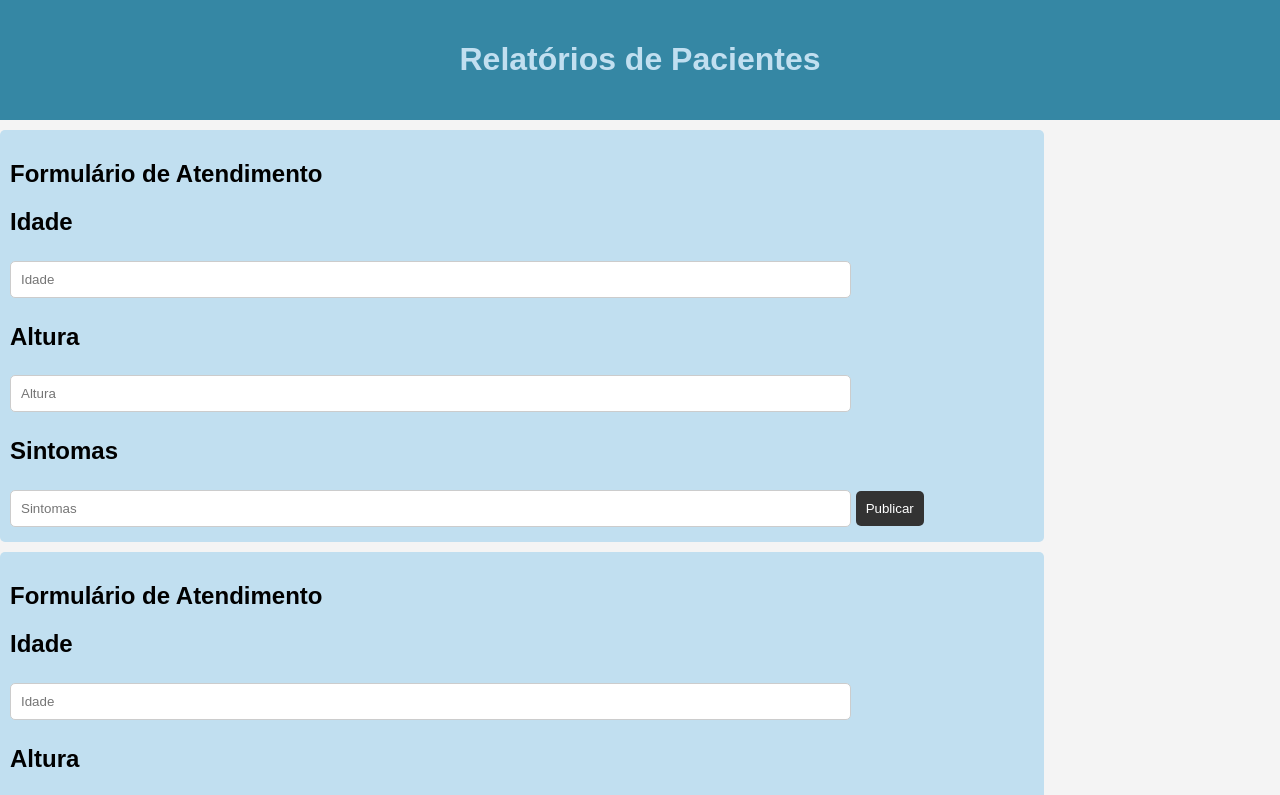
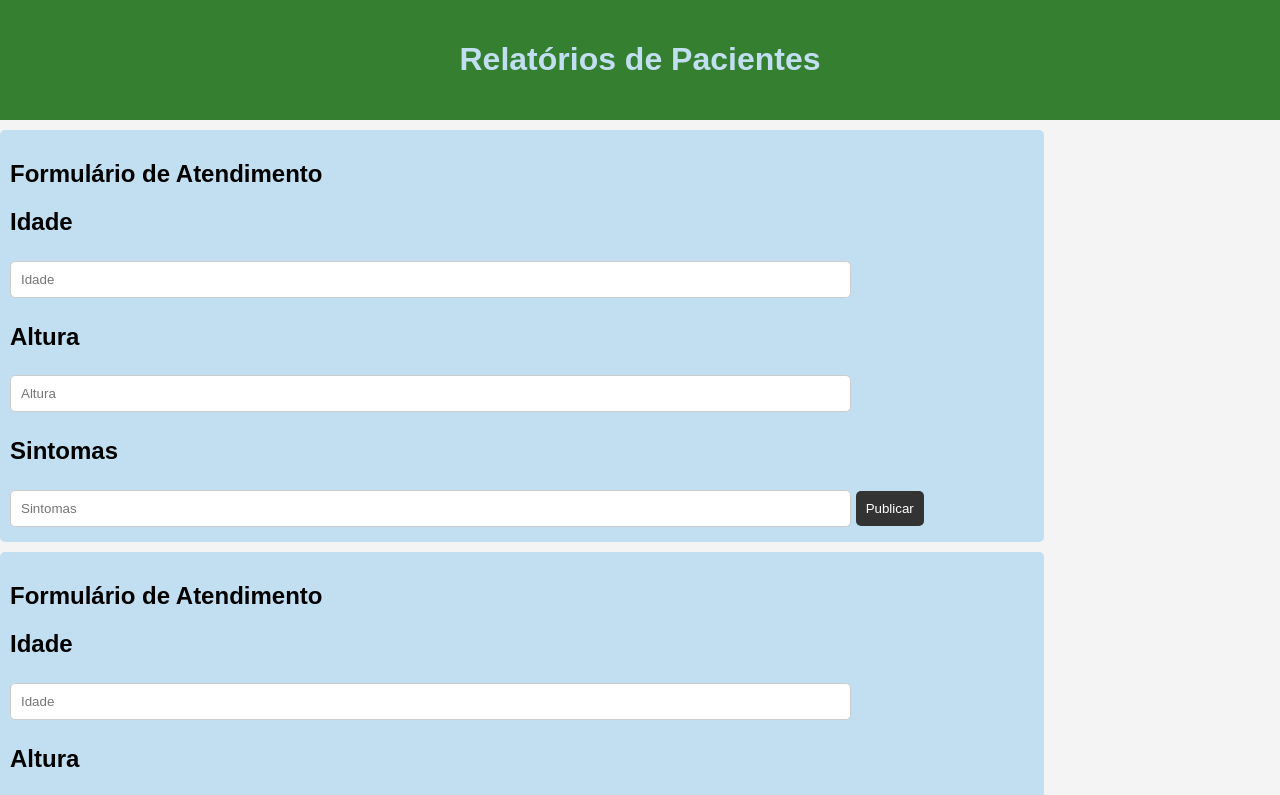
Before and after one commit to paulinrlq/trabalho-solimar, a plain HTML site: page index.html in a window 1280 px wide. Shown: the top 795 px of the page. Drawn offline with Linux system fonts and the light colour scheme.

Commit message:
alteração no estilo

```diff
--- a/style.css
+++ b/style.css
@@ -6,7 +6,7 @@ body {
 }
 
 header {
-    background-color: #3587A4;
+    background-color: #357f30;
     color: #C1DFF0;
     text-align: center;
     padding: 20px;
```
